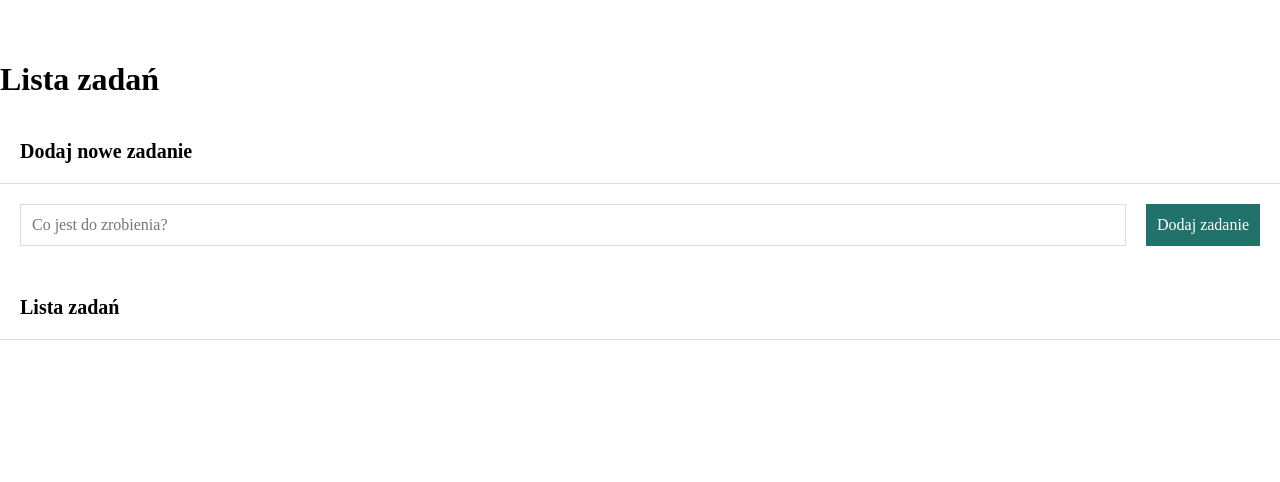
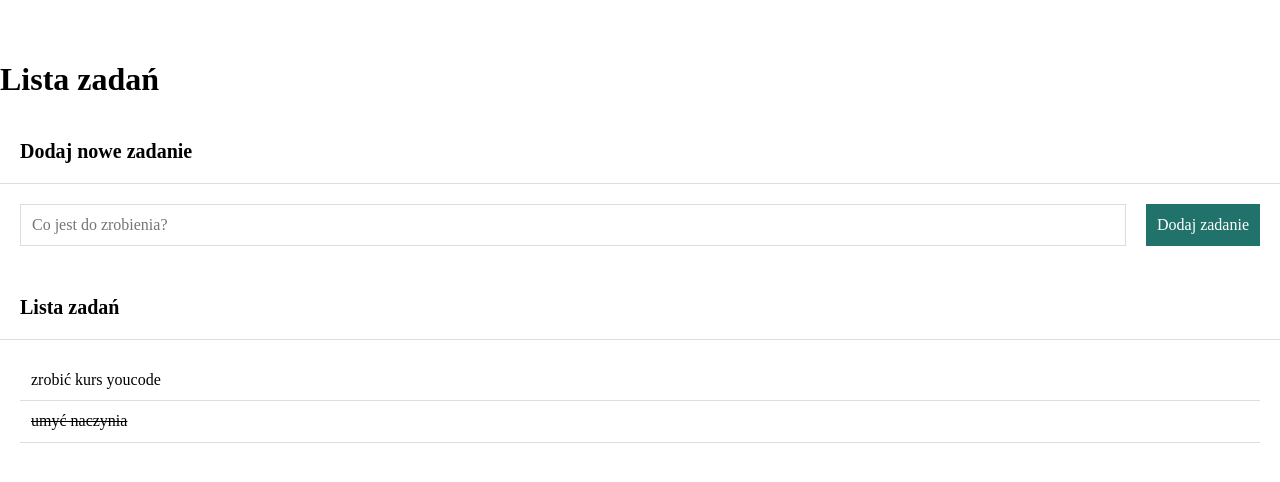
Before and after one commit to fisherman-larry/to-do__list, a plain HTML site: page index.html in a window 1280 px wide. Drawn offline with nearby package versions, Linux system fonts and the light colour scheme.

Commit message:
adding new tasks and style for them

```diff
--- a/index.html
+++ b/index.html
@@ -12,6 +12,7 @@
     <link href="css/container.css" rel="stylesheet">
     <link href="css/section.css" rel="stylesheet">
     <link href="css/form.css" rel="stylesheet">
+    <link href="css/tasks.css" rel="stylesheet">
 
     <script defer src="js/script.js"></script>
 
@@ -37,7 +38,9 @@
 
     <section class="section"></section>
     <h2 class="section__header">Lista zadań</h2>
-    <div class="section__body"></div>
+    <div class="section__body">
+        <ul class="tasks js-tasks"></ul>
+    </div>
 </body>
 
 </html>
```
